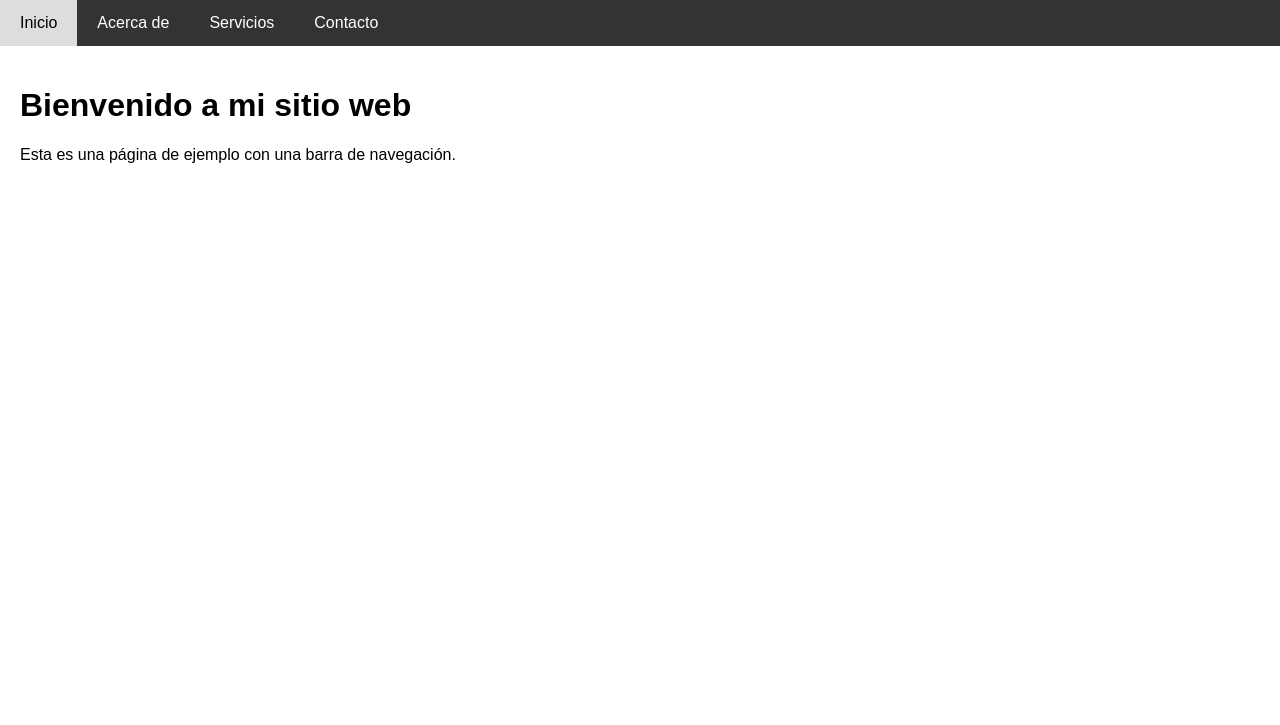
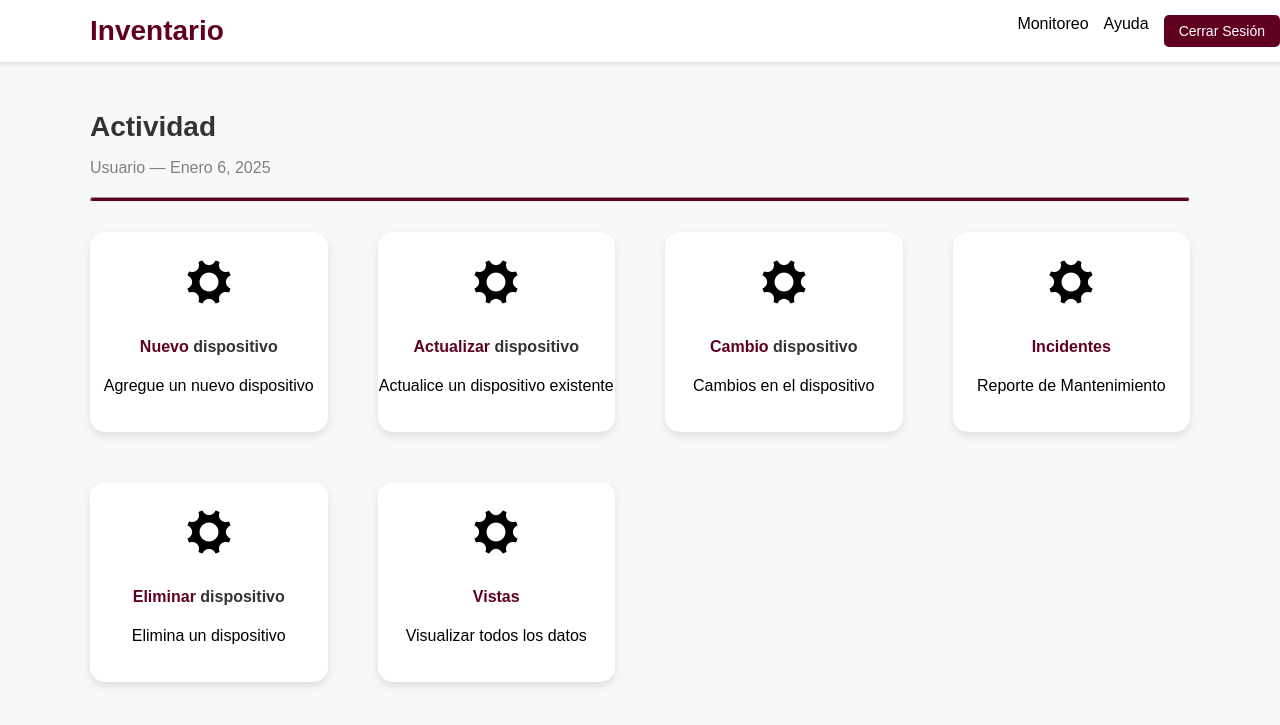
Before and after one commit to JossContreras/MonitoreoDispositivos, a Django app: page /inicio in a window 1280 px wide. Shown: the top 725 px of the page. Run offline with Django 5.2, Linux system fonts and the light colour scheme.

Commit message:
Interfaz de inicio y animaciones

```diff
--- a/WEBSITE/WEBSITE/settings.py
+++ b/WEBSITE/WEBSITE/settings.py
@@ -82,6 +82,8 @@ DATABASES = {
 }
 
 '''
+ESTE ES EL CODIGO CORRECTO PARA CONECTAR LA DB
+
 #Es el formato para conectar la base de dato de MySQL
 DATABASES = {
     'default': {
--- /dev/null
+++ b/WEBSITE/inventario/static/css/inicio.css
@@ -0,0 +1,307 @@
+/* General */
+body {
+    font-family: 'Poppins', sans-serif;
+    background-color: #f8f8f8;
+    margin: 0;
+    padding: 0;
+    display: flex;
+    flex-direction: column;
+    align-items: center;
+}
+
+.activity-header {
+    margin-bottom: 30px;
+    text-align: left; /* Alineación a la izquierda */
+}
+
+.custom-hr {
+    border-radius: 5px;
+    height: 3px;
+    background-color: #600020;
+    width: auto;
+    margin: 20px auto;
+}
+
+.subtitle {
+    font-size: 16px;
+    color: gray;
+    margin-bottom: 20px;
+}
+
+h1 {
+    font-size: 28px;
+    color: #333;
+    margin-bottom: 5px;
+}
+
+main {
+    width: 90%;
+    max-width: 1100px;
+    margin-top: 30px;
+    text-align: center;
+}
+
+/* Encabezado */
+header {
+    width: 100%;
+    background: white;
+    padding: 15px 40px;
+    display: flex;
+    justify-content: space-between;
+    align-items: center;
+    box-shadow: 0px 2px 5px rgba(0, 0, 0, 0.1);
+}
+
+.logo {
+    font-size: 28px;
+    color: #600020;
+    margin: 0 90px;
+}
+
+nav {
+    display: flex;
+    gap: 15px;
+}
+
+nav a {
+    text-decoration: none;
+    color: black;
+    font-size: 16px;
+    transition: color 0.3s ease-in-out;
+}
+
+nav a:hover {
+    color: #600020;
+    transform: scale(1.05);
+}
+
+.logout-button {
+    background: #600020;
+    color: white;
+    border: none;
+    padding: 8px 15px;
+    border-radius: 5px;
+    cursor: pointer;
+    font-size: 14px;
+    transition: background 0.3s ease-in-out, transform 0.2s ease-in-out;
+}
+
+.logout-button:hover {
+    background: #8a0030;
+    transform: scale(1.1);
+}
+
+/* Contenido principal */
+main {
+    width: 90%;
+    max-width: 1100px;
+    margin-top: 30px;
+    text-align: center;
+}
+
+h1 {
+    font-size: 28px;
+    color: #333;
+    margin-bottom: 5px;
+}
+
+.subtitle {
+    font-size: 16px;
+    color: gray;
+    margin-bottom: 20px;
+}
+
+/* Contenedor de tarjetas */
+.cards-container {
+    display: grid;
+    grid-template-columns: repeat(auto-fit, minmax(200px, 1fr));
+    gap: 50px;
+    perspective: 1500px;
+    justify-content: center;
+}
+
+/* Tarjetas con efecto de giro */
+.card {
+    width: 100%;
+    height: 200px;
+    position: relative;
+    transform-style: preserve-3d;
+    transition: transform 1.2s;
+    cursor: pointer;
+}
+
+.card:hover {
+    transform: rotateY(180deg);
+}
+
+/* Lado frontal y trasero */
+.card-front, .card-back {
+    width: 100%;
+    height: 100%;
+    position: absolute;
+    backface-visibility: hidden;
+    border-radius: 15px;
+    box-shadow: 0px 4px 8px rgba(0, 0, 0, 0.1);
+    display: flex;
+    flex-direction: column;
+    align-items: center;
+    justify-content: center;
+    padding: 0px;
+}
+
+/* Lado frontal */
+.card-front {
+    background: white;
+}
+
+.card-front img {
+    width: 60px;
+    height: 60px;
+    margin-bottom: 10px;
+}
+
+/* Efecto de color en la segunda palabra */
+.card-front h3 {
+    font-size: 16px;
+    color: #333;
+    margin-bottom: 5px;
+    text-align: center;
+}
+
+.card-front h3 span {
+    color: #600020;
+    font-weight: bold;
+}
+
+/* Lado trasero */
+.card-back {
+    background: #600020;
+    color: white;
+    transform: rotateY(180deg);
+    text-align: center;
+    font-size: 14px;
+    padding: 10px;
+}
+
+/* 📱 Responsividad */
+@media (max-width: 1024px) {
+    .logo {
+        font-size: 24px;
+        margin: 0 30px;
+    }
+
+    nav {
+        gap: 10px;
+    }
+
+    .logout-button {
+        font-size: 12px;
+        padding: 6px 12px;
+    }
+
+    .activity-header {
+        margin-bottom: 20px;
+    }
+
+    .cards-container {
+        gap: 30px;
+    }
+
+    .card {
+        height: 180px;
+    }
+
+    .card-front img {
+        width: 50px;
+        height: 50px;
+    }
+
+    .card-front h3 {
+        font-size: 14px;
+    }
+
+    .card-back {
+        font-size: 12px;
+    }
+}
+
+@media (max-width: 768px) {
+    header {
+        flex-direction: column;
+        padding: 10px 20px;
+    }
+
+    .logo {
+        font-size: 22px;
+        margin: 0;
+    }
+
+    nav {
+        flex-direction: column;
+        gap: 8px;
+        margin-top: 10px;
+    }
+
+    .cards-container {
+        grid-template-columns: repeat(auto-fit, minmax(150px, 1fr));
+        gap: 20px;
+    }
+
+    .card {
+        height: 150px;
+    }
+
+    .card-front img {
+        width: 45px;
+        height: 45px;
+    }
+
+    .card-front h3 {
+        font-size: 12px;
+    }
+
+    .card-back {
+        font-size: 10px;
+    }
+}
+
+@media (max-width: 480px) {
+    .logo {
+        font-size: 18px;
+    }
+
+    nav a {
+        font-size: 14px;
+    }
+
+    .logout-button {
+        font-size: 10px;
+        padding: 5px 10px;
+    }
+
+    .activity-header {
+        margin-bottom: 15px;
+    }
+
+    .cards-container {
+        grid-template-columns: 1fr;
+        gap: 15px;
+    }
+
+    .card {
+        height: 120px;
+    }
+
+    .card-front img {
+        width: 40px;
+        height: 40px;
+    }
+
+    .card-front h3 {
+        font-size: 8px;
+    }
+
+    .card-back {
+        font-size: 8px;
+    }
+}
--- a/WEBSITE/inventario/templates/paginas/inicio.html
+++ b/WEBSITE/inventario/templates/paginas/inicio.html
@@ -1,11 +1,101 @@
-{% extends "base.html" %}
-{% block titulo %} Ola {% endblock %}
 <!DOCTYPE html>
-<html>
+<html lang="es">
 <head>
-    <title>Hola Mundo</title>
+    <meta charset="UTF-8">
+    <meta name="viewport" content="width=device-width, initial-scale=1.0">
+    <title>Página Principal</title>
+    <link rel="stylesheet" href="../../static/css/inicio.css">
 </head>
 <body>
-    <p>Hola Mundo</p>
+    <header>
+        <h2 class="logo">Inventario</h2>
+        <nav>
+            <a href="#">Monitoreo</a>
+            <a href="#">Ayuda</a>
+            <button class="logout-button">Cerrar Sesión</button>
+        </nav>
+    </header>
+
+    <main>
+        <div class="activity-header">
+            <h1>Actividad</h1>
+            <p class="subtitle">Usuario — Enero 6, 2025</p>
+            <hr class="custom-hr">
+        </div>
+
+        <div class="cards-container">
+            <!-- Tarjeta 1 -->
+            <div class="card">
+                <div class="card-front">
+                    <img src="../../static/img/example.jpg" alt="Nuevo dispositivo">
+                    <h3><span>Nuevo</span> dispositivo</h3>
+                    <p>Agregue un nuevo dispositivo</p>
+                </div>
+                <div class="card-back">
+                    <p>Agregue un nuevo dispositivo a la base de datos y regístrelo en el sistema.</p>
+                </div>
+            </div>
+
+            <!-- Tarjeta 2 -->
+            <div class="card">
+                <div class="card-front">
+                    <img src="../../static/img/example.jpg" alt="Actualizar dispositivo">
+                    <h3><span>Actualizar</span> dispositivo</h3>
+                    <p>Actualice un dispositivo existente</p>
+                </div>
+                <div class="card-back">
+                    <p>Modifique los datos de un dispositivo ya registrado en la base de datos.</p>
+                </div>
+            </div>
+
+            <!-- Tarjeta 3 -->
+            <div class="card">
+                <div class="card-front">
+                    <img src="../../static/img/example.jpg" alt="Cambio en dispositivo">
+                    <h3><span>Cambio</span> dispositivo</h3>
+                    <p>Cambios en el dispositivo</p>
+                </div>
+                <div class="card-back">
+                    <p>Realice modificaciones menores en la configuración del dispositivo.</p>
+                </div>
+            </div>
+
+            <!-- Tarjeta 4 -->
+            <div class="card">
+                <div class="card-front">
+                    <img src="../../static/img/example.jpg" alt="Incidentes">
+                    <h3><span>Incidentes</span></h3>
+                    <p>Reporte de Mantenimiento</p>
+                </div>
+                <div class="card-back">
+                    <p>Reporte cualquier problema técnico o fallos en el sistema.</p>
+                </div>
+            </div>
+
+            <!-- Tarjeta 5 -->
+            <div class="card">
+                <div class="card-front">
+                    <img src="../../static/img/example.jpg" alt="Eliminar dispositivo">
+                    <h3><span>Eliminar</span> dispositivo</h3>
+                    <p>Elimina un dispositivo</p>
+                </div>
+                <div class="card-back">
+                    <p>Elimine de manera segura los dispositivos obsoletos del sistema.</p>
+                </div>
+            </div>
+
+            <!-- Tarjeta 6 -->
+            <div class="card">
+                <div class="card-front">
+                    <img src="../../static/img/example.jpg" alt="Vistas">
+                    <h3><span>Vistas</span></h3>
+                    <p>Visualizar todos los datos</p>
+                </div>
+                <div class="card-back">
+                    <p>Acceda a todos los registros y visualice la información detallada.</p>
+                </div>
+            </div>
+        </div>
+    </main>
 </body>
 </html>
```
Also changed, not shown: WEBSITE/inventario/static/css/header.css (added, +77 -0 lines), WEBSITE/inventario/static/css/registro.css (added, +119 -0 lines), WEBSITE/inventario/templates/header.html (added, +13 -0 lines), WEBSITE/inventario/templates/login/login.html (+29 -0 lines), WEBSITE/inventario/templates/login/registrar.html (+29 -0 lines), WEBSITE/inventario/static/img/example.jpg (added), WEBSITE/inventario/static/img/logo_salamanca.png (added).
